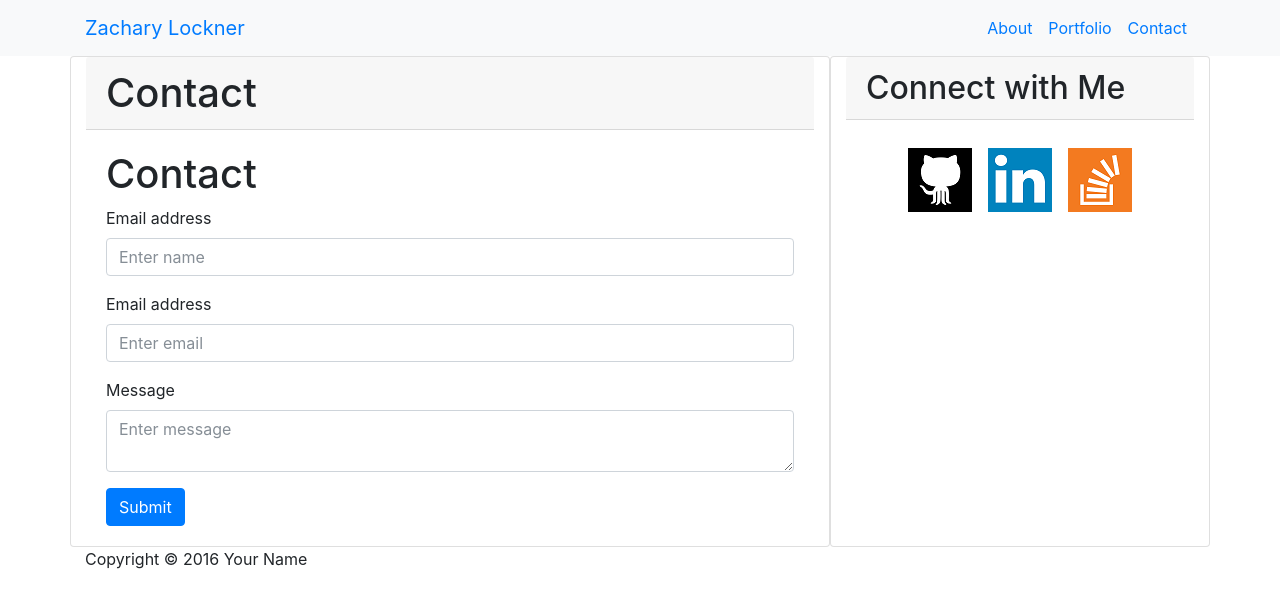
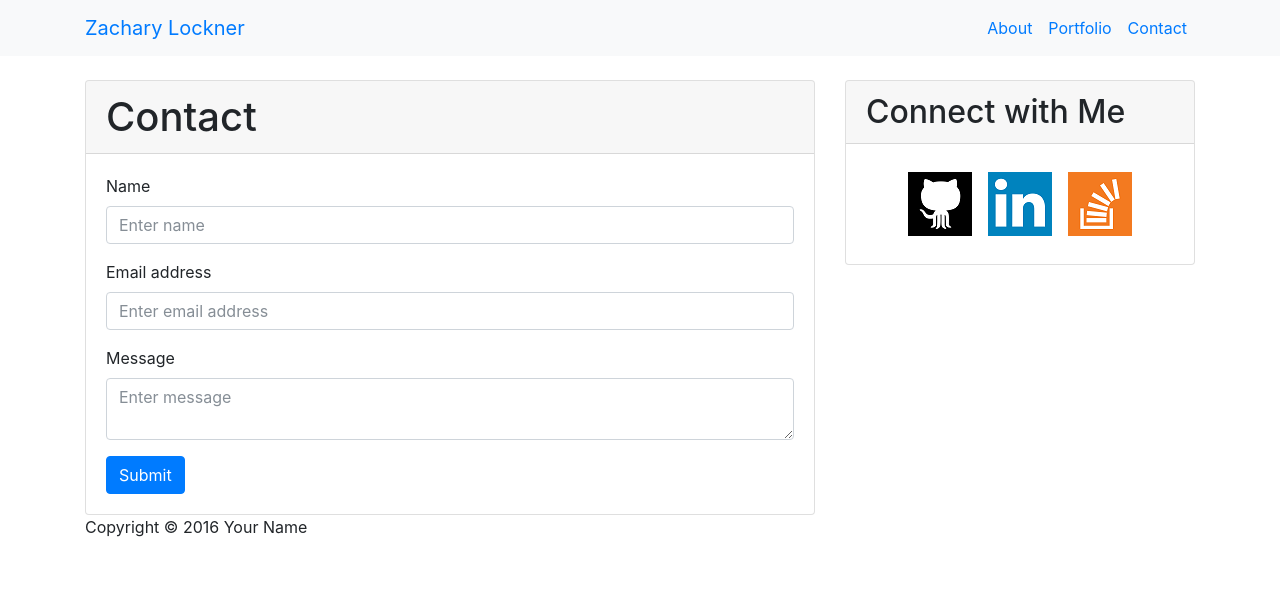
Before and after one commit to Lockn008/Bootstrap-Portfolio, a plain HTML site: page contact.html in a window 1280 px wide. Drawn offline with nearby package versions, Linux system fonts and the light colour scheme.

Commit message:
reformatted and standaridized across pages

```diff
--- a/contact.html
+++ b/contact.html
@@ -5,7 +5,7 @@
   <meta charset="UTF-8">
   <title>Contact | Zachary Lockner</title>
   <link rel="stylesheet" href="https://maxcdn.bootstrapcdn.com/bootstrap/4.0.0-beta.2/css/bootstrap.min.css" integrity="sha384-PsH8R72JQ3SOdhVi3uxftmaW6Vc51MKb0q5P2rRUpPvrszuE4W1povHYgTpBfshb" crossorigin="anonymous">
-  <link rel="stylesheet" type="text/css" href="assets/style.css">
+<!--   <link rel="stylesheet" type="text/css" href="assets/style.css"> -->
 </head>
 
 <body>
@@ -21,22 +21,22 @@
     </div>
   </header>
 
-  <div class="container">
+  <div class="container mt-4">
     <div class="row">
-      <section class="col-md-8 card">
+
+      <div class="col-md-8">
+        <div class="card">
           <h1 class="card-header">Contact</h1>
 
           <div class="card-body">
-      <h1>Contact</h1>
-
             <form id="contact-form">
               <div class="form-group">
-            <label for="name">Email address</label>
+                <label for="name">Name</label>
                 <input type="text" class="form-control" placeholder="Enter name">
               </div>
               <div class="form-group">
                 <label for="email">Email address</label>
-            <input type="email" class="form-control" placeholder="Enter email">
+                <input type="email" class="form-control" placeholder="Enter email address">
               </div>
               <div class="form-group">
                 <label for="message">Message</label>
@@ -44,10 +44,12 @@
               </div>
               <button type="submit" class="btn btn-primary">Submit</button>
             </form>
+          </div>
+        </div>
+      </div>
 
-      </section>
-
-      <section class="col-md-4 card">
+      <div class="col-md-4">
+        <div class="card">
           <div id="connect">
             <h2 class= "card-header">Connect with Me</h2>
             <div class="card-body">
@@ -58,15 +60,21 @@
               </div>
             </div>
           </div>
-      </section>
         </div>
       </div>
 
-  <footer class="footer row-align-items-bottom">
+    </div>
+  </div>
+
+  <footer class="footer">
     <div class="container">
       Copyright &copy; 2016 Your Name
     </div>
   </footer>
+
+<script src="https://code.jquery.com/jquery-3.2.1.slim.min.js" integrity="sha384-KJ3o2DKtIkvYIK3UENzmM7KCkRr/rE9/Qpg6aAZGJwFDMVNA/GpGFF93hXpG5KkN" crossorigin="anonymous"></script>
+<script src="https://cdnjs.cloudflare.com/ajax/libs/popper.js/1.12.9/umd/popper.min.js" integrity="sha384-ApNbgh9B+Y1QKtv3Rn7W3mgPxhU9K/ScQsAP7hUibX39j7fakFPskvXusvfa0b4Q" crossorigin="anonymous"></script>
+<script src="https://maxcdn.bootstrapcdn.com/bootstrap/4.0.0/js/bootstrap.min.js" integrity="sha384-JZR6Spejh4U02d8jOt6vLEHfe/JQGiRRSQQxSfFWpi1MquVdAyjUar5+76PVCmYl" crossorigin="anonymous"></script>
 </body>
 
 </html>
```
Also changed, not shown: portfolio.html (+21 -12 lines). Lines whose indentation alone changed are shown as unchanged.
